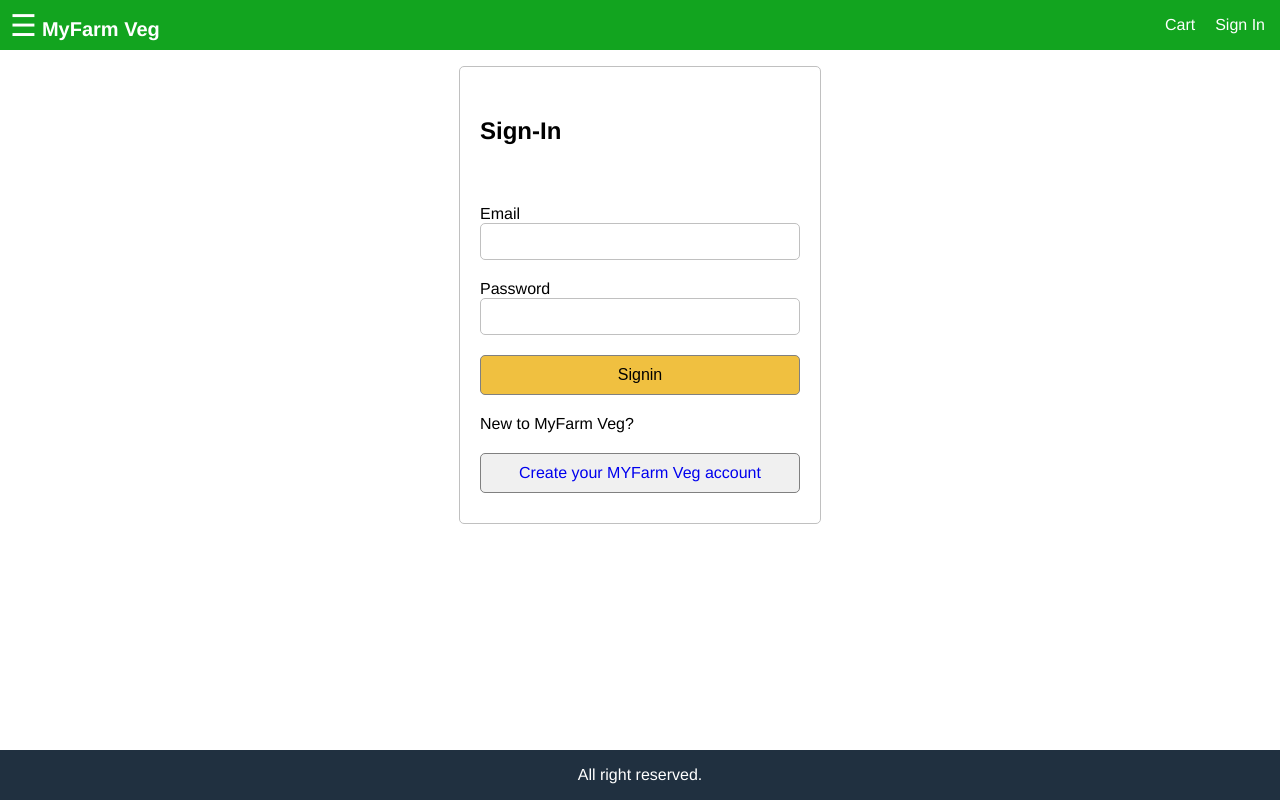
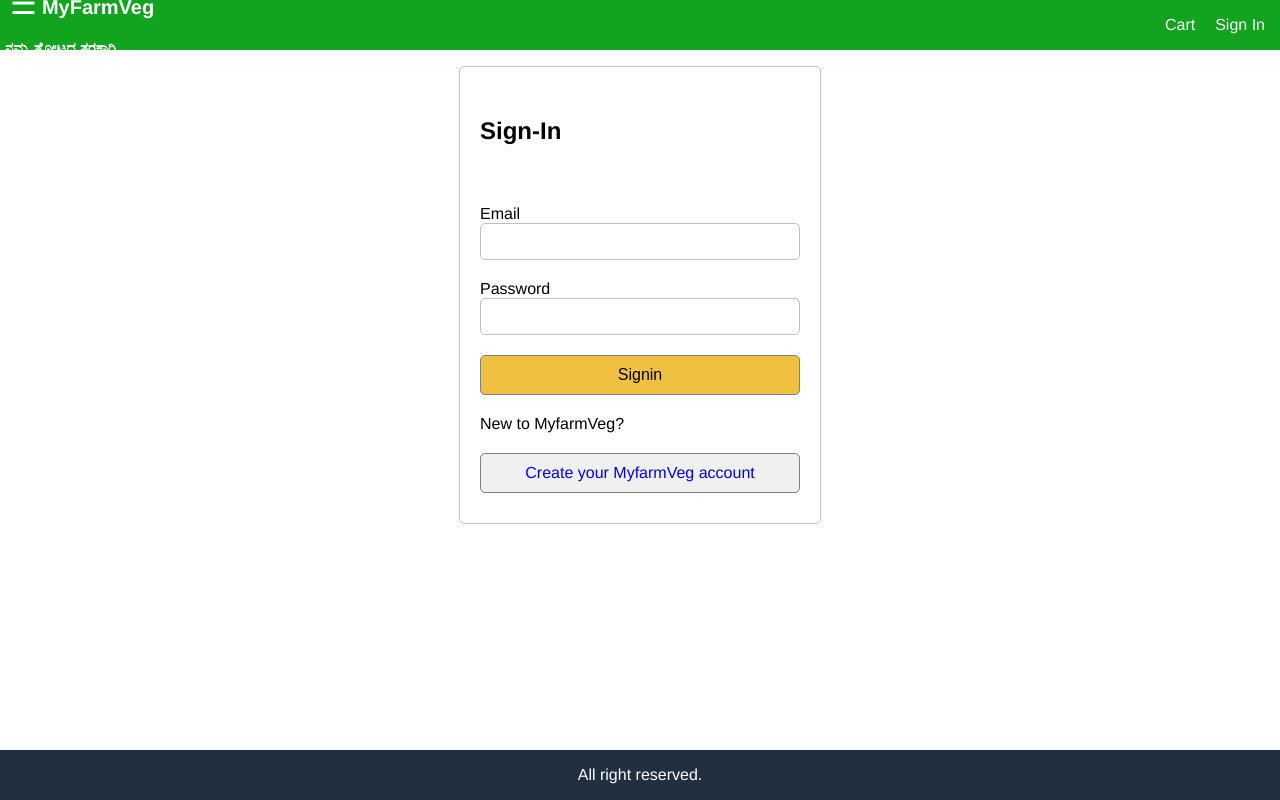
Before and after one commit to Anushreepm/myfarmveg, a React (Create React App) app in the folder frontend/: page /signin in a window 1280 px wide. Built offline with nearby package versions, Linux system fonts and the light colour scheme.

Commit message:
added header kannada in index.css uploaded

```diff
--- a/frontend/src/App.js
+++ b/frontend/src/App.js
@@ -30,7 +30,8 @@ function App() {
         <header className="header">
           <div className="brand">
             <button onClick={openMenu}>&#9776;</button>
-            <Link to="/">MyFarm Veg</Link>
+            <Link to="/">MyFarmVeg</Link>
+            <h2>ನಮ್ಮ ತೋಟದ ತರಕಾರಿ</h2>
           </div>
           <div className="header-links">
             <a href="cart.html">Cart</a>
--- a/frontend/src/screens/SigninScreen.js
+++ b/frontend/src/screens/SigninScreen.js
@@ -59,7 +59,7 @@ function SigninScreen(props) {
               Signin
             </button>
           </li>
-          <li>New to MyFarm Veg?</li>
+          <li>New to MyfarmVeg?</li>
           <li>
             <Link
               to={
@@ -67,7 +67,7 @@ function SigninScreen(props) {
               }
               className="button secondary text-center"
             >
-              Create your MYFarm Veg account
+              Create your MyfarmVeg account
             </Link>
           </li>
         </ul>
```
